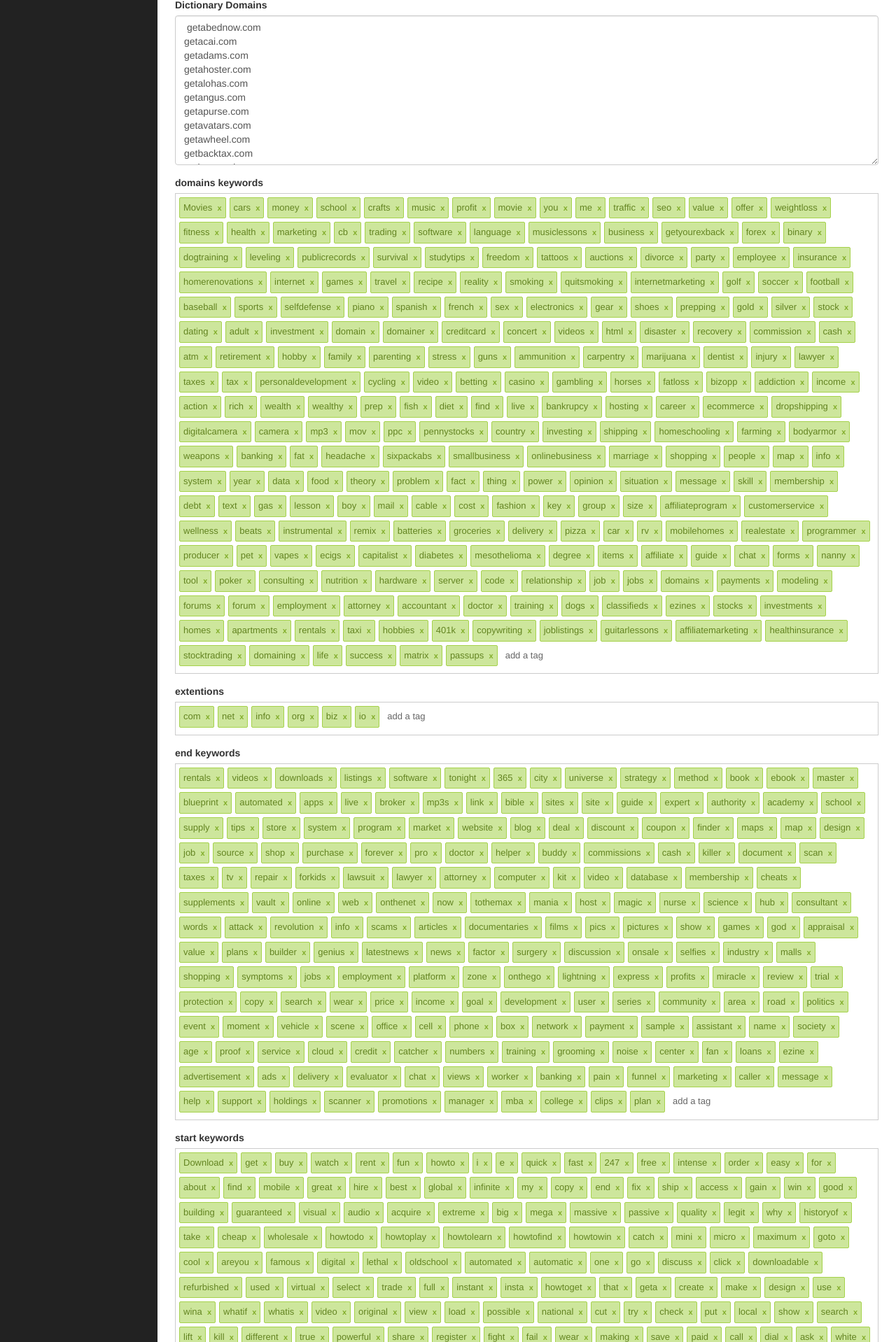
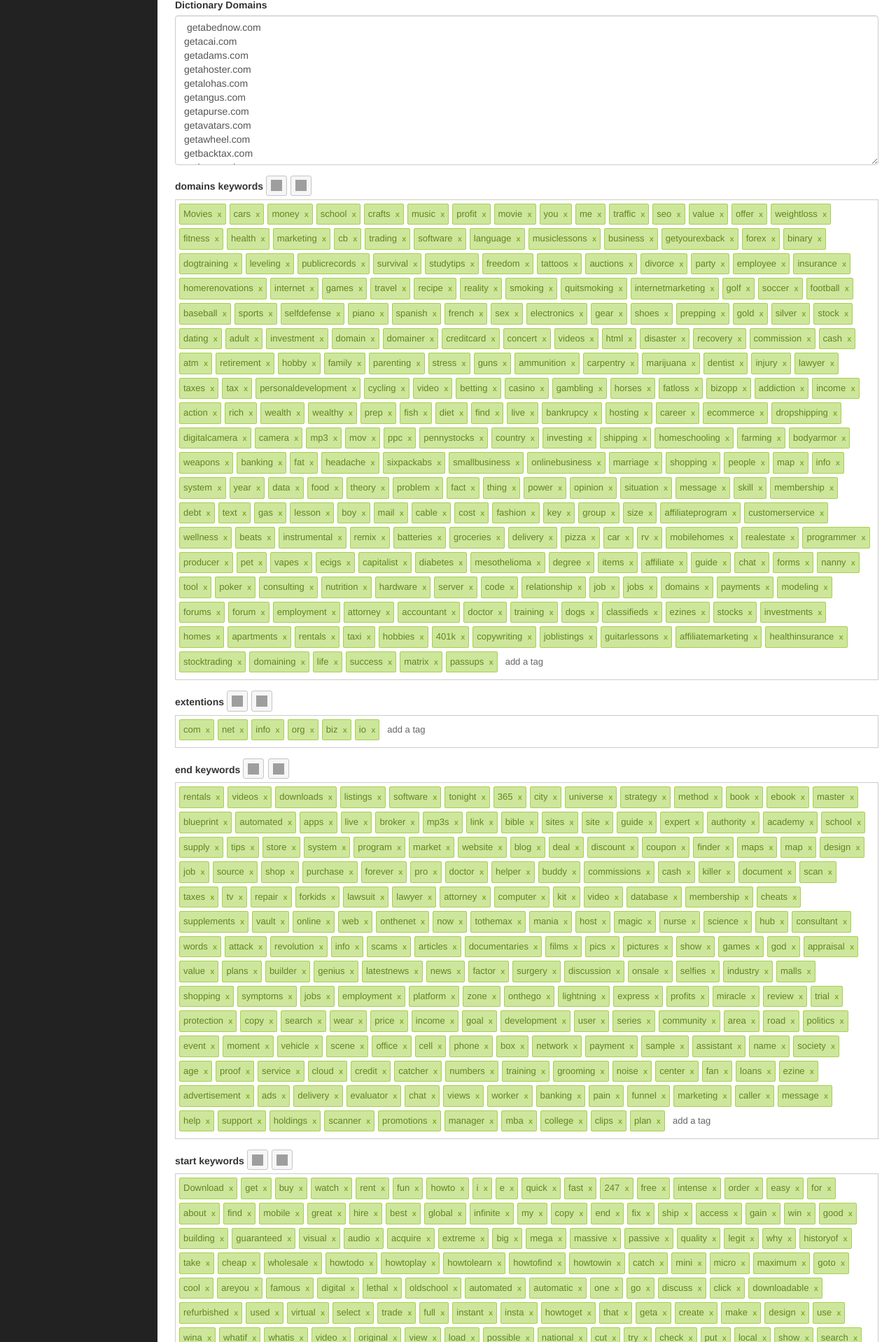
Before and after one commit to nickvickers94/php-mysql-DomainerElite, a PHP site: page /vendroid/admin/index.php in a window 1280 px wide. Shown: the part 981-2899 px from the top of the page at 70% size. Run offline with PHP 8.4, Linux system fonts and the light colour scheme; data comes from the database, SQL or seed files in the repository; grey boxes labelled with a size stand in for pictures from a placeholder-image service; some libraries are stand-ins or nearby versions; some web fonts are replaced; grey boxes are pictures that could not be loaded.

Commit message:
Edit list name, Delete list functionality added

```diff
--- a/admin/index.php
+++ b/admin/index.php
@@ -40,7 +40,8 @@
 		<link href="bootstrap-tagsinput/bootstrap-tagsinput.css" rel="stylesheet" type="text/css">
 
 		<link rel="stylesheet" type="text/css" href="jquery-tagsinput/jquery.tagsinput.css" />
-		<link rel="stylesheet" type="text/css" href="http://ajax.googleapis.com/ajax/libs/jqueryui/1.8.13/themes/start/jquery-ui.css" />
+		<!-- <link rel="stylesheet" type="text/css" href="http://ajax.googleapis.com/ajax/libs/jqueryui/1.8.13/themes/start/jquery-ui.css" /> -->
+		<link rel="stylesheet" href="//code.jquery.com/ui/1.12.1/themes/base/jquery-ui.css">
 
 		<style>
 			/* The Modal (background) */
@@ -346,6 +347,15 @@
 
 										<p>
 											<label> <?php echo(str_replace("_", " ", $list_name)); ?> </label>
+
+											<label list = "<? echo($list_name); ?>" class="edit_list ui-button ui-widget ui-corner-all ui-button-icon-only" title="Edit name of this list">
+												<span class="ui-icon ui-icon-pencil"></span>Edit
+											</label>
+
+											<label list = "<? echo($list_name); ?>" class="delete_list ui-button ui-widget ui-corner-all ui-button-icon-only" title="Delete this list">
+												<span class="ui-icon ui-icon-trash"></span>Delete
+											</label>
+
 											<input id="<? echo($list_name); ?>" type="text" class="tags" value="<?php echo($keywords); ?>" />
 										</p>
 
@@ -372,9 +382,28 @@
 		<div id="add_list_modal" class="modal">
 			<!-- Modal content -->
 			<div class="modal-content">
-                <span class="close">&times;</span>
-                List name: <input type="text" id="list_name" placeholder="for example : Nouns"><br>
+				<span id="add_list_close" class="close">&times;</span>
+				List name: <input type="text" id="add_list_name" placeholder="for example : Nouns"><br>
 				<button id="add_list_submit" class="btn btn-success">Add</button>
+			</div>
+		</div>
+
+		<div id="edit_list_modal" class="modal">
+			<!-- Modal content -->
+			<div class="modal-content">
+				<span id="edit_list_close" class="close">&times;</span>
+				List name: <input type="text" id="edit_list_name" placeholder="for example : Nouns"><br>
+				<button id="edit_list_submit" class="btn btn-success">Save</button>
+			</div>
+		</div>
+
+		<div id="delete_list_modal" class="modal">
+			<!-- Modal content -->
+			<div class="modal-content">
+				<span id="delete_list_close" class="close">&times;</span>
+				<p id="delete_list_msg"></p>
+				<button id="delete_list_submit" class="btn btn-success">Delete</button>
+				<button id="delete_list_cancel" class="btn btn-success">Cancel</button>
 			</div>
 		</div>
 
@@ -450,29 +479,64 @@
         <script>
 			// Get the modal
 			var add_list_modal = document.getElementById('add_list_modal');
+			var edit_list_modal = document.getElementById('edit_list_modal');
+			var delete_list_modal = document.getElementById('delete_list_modal');
+
 			// Get the button that opens the modal
-            var add_list = document.getElementById("add_list");
+			var add_list = document.getElementById('add_list');
+
+			$('.edit_list').on("click", function(e) {
+				var thiss = $(this);
+				$('#edit_list_name').val(thiss.attr('list').replace(/_/g, ' '));
+				$('#edit_list_submit').attr('list_name', thiss.attr('list'));
+				edit_list_modal.style.display = "block";
+			});
+
+			$('.delete_list').on("click", function(e) {
+				var thiss = $(this);
+				$('#delete_list_msg').text('Are you sure to delete ' + thiss.attr('list').replace(/_/g, ' ') + ' list?');
+				$('#delete_list_submit').attr('list_name', thiss.attr('list'));
+				delete_list_modal.style.display = "block";
+			});
+
 			// Get the <span> element that closes the modal
-            var span_close = document.getElementsByClassName("close")[0];
-            var add_list_submit = document.getElementById("add_list_submit");
+			var add_list_close = document.getElementById('add_list_close');
+			var edit_list_close = document.getElementById('edit_list_close');
+			var delete_list_close = document.getElementById('delete_list_close');
+			var delete_list_cancel = document.getElementById('delete_list_cancel');
+
+			var add_list_submit = document.getElementById('add_list_submit');
+			var edit_list_submit = document.getElementById('edit_list_submit');
+			var delete_list_submit = document.getElementById('delete_list_submit');
 
 			// When the user clicks the button, open the modal
 			add_list.onclick = function() {
 				add_list_modal.style.display = "block";
 			}
-            // When the user clicks on <span> (x), close the modal
 
 			// When the user clicks on <span> (x), close the modal
-            span_close.onclick = function() {
+			add_list_close.onclick = function() {
 				add_list_modal.style.display = "none";
 			}
 
+			edit_list_close.onclick = function() {
+				edit_list_modal.style.display = "none";
+			}
+
+			delete_list_close.onclick = function() {
+				delete_list_modal.style.display = "none";
+			}
+
+			delete_list_cancel.onclick = function() {
+				delete_list_modal.style.display = "none";
+			}
+
 			add_list_submit.onclick = function() {
-                var list_name = $("#list_name").val().replace(/ /g,'_');
+				var list_name = $("#add_list_name").val().replace(/ /g,'_');
 				if (list_name != "")
 				{
 					var data = new FormData();
-                    data.append('list_name', list_name.replace(/ /g, '_'));
+					data.append('list_name', list_name);
 
 					$.ajax({
 						url:'add_list.php',
@@ -496,10 +560,80 @@
 				}
 			}
 
+			edit_list_submit.onclick = function() {
+				var new_list_name = $("#edit_list_name").val().replace(/ /g,'_');
+				if (new_list_name != "")
+				{
+					var list_name = this.getAttribute('list_name');
+					var data = new FormData();
+					data.append('new_list_name', new_list_name);
+					data.append('list_name', list_name);
+
+					$.ajax({
+						url:'edit_list.php',
+						type:'POST',
+						processData: false,
+						contentType: false,
+						data: data,
+						success: function(resp){
+							edit_list_modal.style.display = "none";
+
+							$('#' + list_name).prev('label').attr('list', new_list_name);
+
+							$('#' + list_name).prev('label').prev('label').attr('list', new_list_name);
+
+							$('#' + list_name).prev('label').prev('label').prev('label').text(new_list_name);
+
+							$('#' + list_name).removeAttr('style');
+
+							$('#' + list_name).removeAttr('data-tagsinput-init');
+
+							$('#'  + list_name).next('div').remove();
+
+							$('#' + list_name).attr('id', new_list_name);
+
+							$('#' + new_list_name).tagsInput({width:'auto', height:'auto'});
+
+							$('#success_msg').html(list_name + ' list has been changed Succesfully.');
+						}
+					});
+				}
+				else {
+					window.alert("List name must not be empty. Try again.");
+				}
+			}
+
+			delete_list_submit.onclick = function() {
+				var list_name = this.getAttribute('list_name');
+				var data = new FormData();
+				data.append('list_name', list_name);
+
+				$.ajax({
+					url:'delete_list.php',
+					type:'POST',
+					processData: false,
+					contentType: false,
+					data: data,
+					success: function(resp){
+						delete_list_modal.style.display = "none";
+
+						$('#' + list_name).parents('div.form-group').first().remove();
+
+						$('#success_msg').html(list_name + ' list has been deleted Succesfully.');
+					}
+				});
+			}
+
             // When the user clicks anywhere outside of the modal, close it
             window.onclick = function(event) {
                 if (event.target == add_list_modal) {
                     add_list_modal.style.display = "none";
+                }
+				else if (event.target == edit_list_modal) {
+					edit_list_modal.style.display = "none";
+				}
+				else if (event.target == delete_list_modal) {
+					delete_list_modal.style.display = "none";
 				}
             }
         </script>
```
Also changed, not shown: admin/delete_list.php (added, +12 -0 lines), admin/edit_list.php (added, +13 -0 lines). Lines whose indentation alone changed are shown as unchanged.
